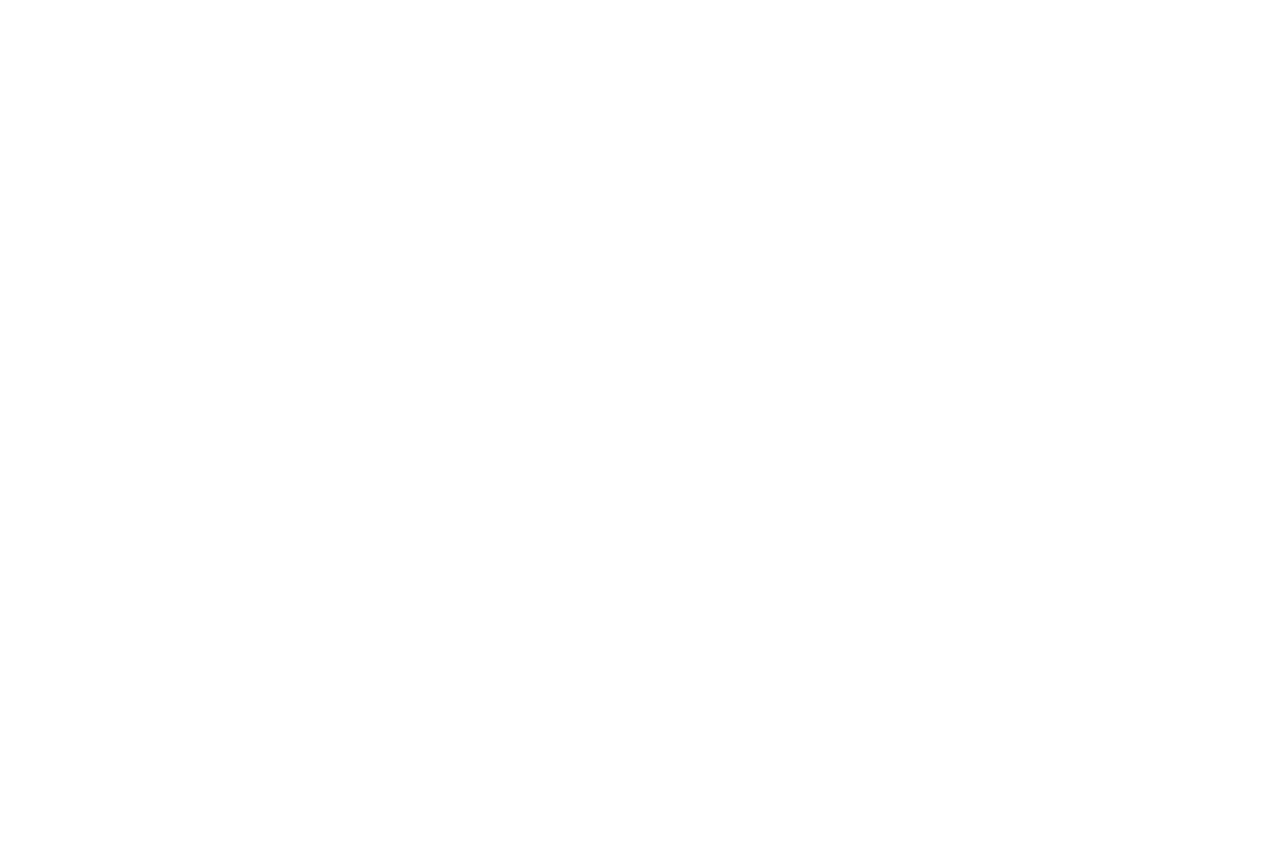
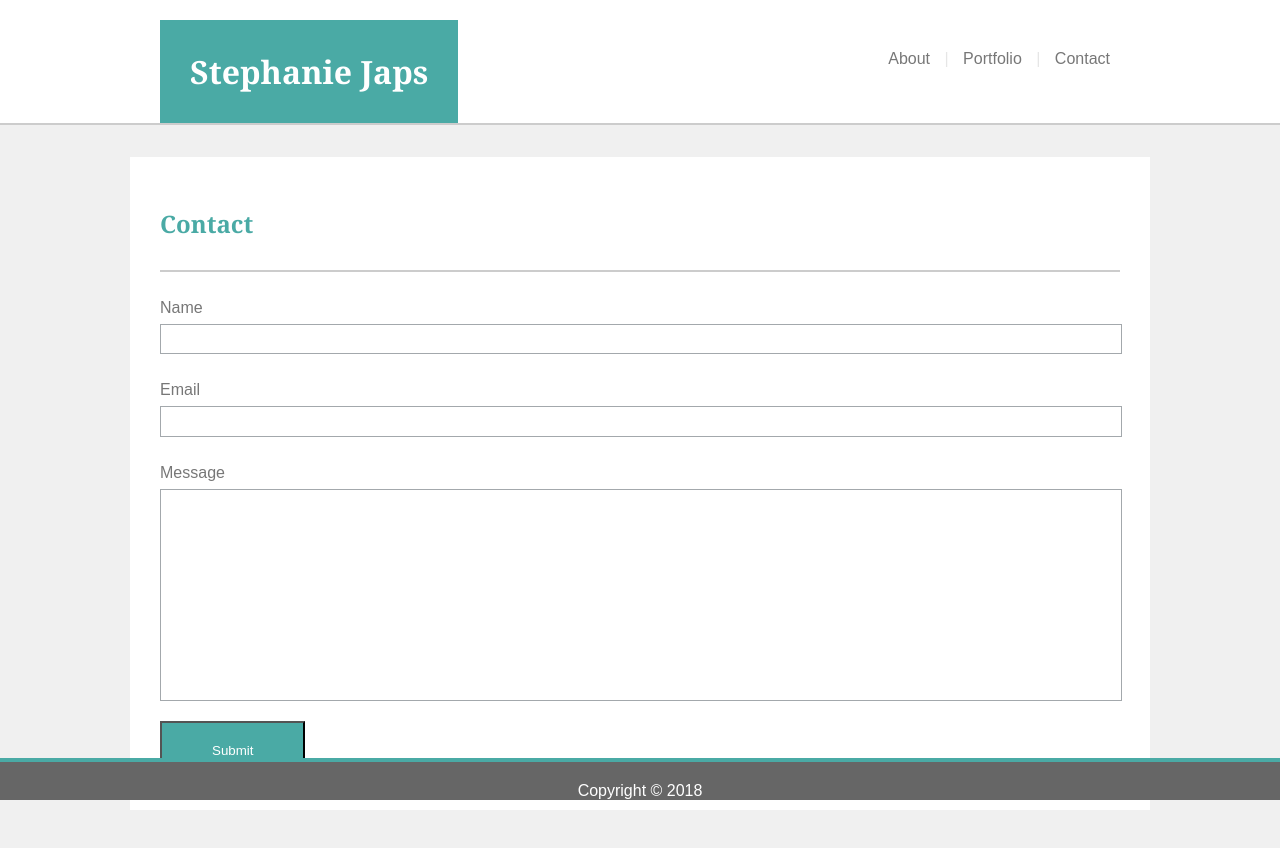
Before and after one commit to minnesotanice/Basic-Portfolio, a plain HTML site: page contact.html in a window 1280 px wide. Before the commit the page ends 800 px from the top, so only its background shows below. Drawn offline with Linux system fonts and the light colour scheme.

Commit message:
more pages and styles

```diff
--- a/assets/css/style.css
+++ b/assets/css/style.css
@@ -1,19 +1,57 @@
 body {
+    /* background-image: use recommended from assignment instructions */
+    background-color: rgb(240, 240, 240);
+    box-sizing: content-box;
+    color: #777;
     font-family: 'Arial', 'Helvetica Neue', Helvetica, sans-serif;
+    margin: 0;
+    position: relative;
 }
 a {
-
+    color: #777;
+    text-decoration: none;
 }
 a:hover {
 
 }
 
+/* CLEAR FIX */
+/* ::  more widely adopted for pseudo elements because it provides support for IE8 */
+.clear-fix::after {
+    content: "";
+    display: block;
+    clear: both;
+}
+
 /* HEADING TAGS */
 /* all should be font-family: 'Georgia', Times, Times New Roman, serif; */
-h1 {
+h1, h2, h3, h4, h5, h6 {
     font-family: 'Georgia', Times, Times New Roman, serif;
 }
 
+/* FORM */
+label {
+    display: block;
+}
+input {
+    border: 1px solid #a3a8ac;
+    display: block;
+    line-height: 1.4;
+    margin: 0 0 20px 0;
+    padding: 5px;
+    width: 99%;
+
+}
+input.message {
+    height: 200px;
+}
+button {
+    padding: 20px 50px;
+    background: #4aaaa5;
+    color: #fff;
+}
+
+/* HEADER */
 header {
     background: #fff;
 }
@@ -24,23 +62,76 @@ header {
     margin: 0 auto;
     width: 960px;
 }
+h1#header-title {
+    background: #4aaaa5;
+    color: #fff;
+    display: inline-block;
+    margin: 20px 0 0 0;
+    padding: 30px;
+
+}
+
+/* NAVIGATION */
+nav {
+    float: right;
+    margin: 40px 0;
+    text-align: right;
+}
+
+nav div {
+    display: inline-block;
+}
+nav .link {
+    padding: 10px;
+}
+nav .separator {
+    color: rgb(230, 230, 230);
+}
+
+
+
+/* CONTENT */
 #content-wrapper {
-    /* background-image: use recommended from assignment instructions */
+    margin-bottom: 50px;
 }
 #content {
-    margin: 0 auto;
+    background: #fff;
+    border: 2px solid rgb(240, 240, 240);
+    margin: 30px auto 0;
+    padding: 30px;
     width: 960px;
 }
-#content-title {
+h2.content-title {
+    color: #4aaaa5;
+    border: solid #ccc;
+    border-width: 0 0 2px 0;
+    padding-bottom: 30px;
+}
 
+.bioimage {
+    float: left;
+    height: auto;
+    padding: 0 20px 20px 0;
+    width: 250px;
 }
-article {
 
+section {
+    line-height: 2em;
 }
+
+/* FOOTER */
 footer {
-
+    background: #666666;
+    border:  solid #4aaaa5;
+    border-width: 4px 0 0 0;
+    bottom: 0;
+    position: sticky;
+    width: 100%;
 }
 #footer-content {
-    margin: 0 auto;
+    background: #666666;
+    color: #fff;
+    margin: 20px auto 0;
+    text-align: center;
     width: 960px;
 }
--- a/contact.html
+++ b/contact.html
@@ -0,0 +1,92 @@
+<!DOCTYPE html>
+<html>
+
+<head>
+    <title>Stephanie Japs | Contact</title>
+    <link rel="stylesheet" type="text/css" href="assets/css/style.css">
+</head>
+
+<body>
+
+    <header>
+        <div id="header-wrapper">
+
+            <div id="header-content">
+                <h1 id="header-title">
+                    Stephanie Japs
+                </h1>
+
+                <nav>
+                        <div class="link">
+                            <a href="index.html">
+                                About
+                            </a>
+                            </div>
+                        <div class="separator">
+                            |
+                        </div>
+                        <div class="link">
+                            <a href="portolio.html">
+                                Portfolio
+                            </a>
+                        </div>
+                        <div class="separator">
+                            |
+                        </div>
+                        <div class="link">
+                            <a href="contact.html">
+                                Contact
+                            </a>
+                        </div>
+
+                </nav>
+            </div>
+
+        </div>
+    </header>
+
+    <div id="content-wrapper">
+        <div id="content">
+            <h2 class="content-title">
+                Contact
+            </h2>
+            <section>
+                <form>
+                    <label>
+                        Name
+                    </label>
+                    <input type="text" name="name">
+                    <label>
+                        Email
+                    </label>
+                    <input type="text" name="email">
+                    <label>
+                        Message
+                    </label>
+                    <input type="text" name="message" class="message">
+                    <button type="submit" name="submit">
+                        Submit
+                    </button>
+
+                </form>
+            </section>
+
+
+        </div>
+
+    </div>
+
+
+    <footer>
+        <div id="footer-content">
+            Copyright &copy;
+            <script type="text/javascript">
+                document.write(new Date().getFullYear());
+            </script>
+        </div>
+
+    </footer>
+
+</body>
+
+</html>
```
Also changed, not shown: index.html (+33 -13 lines), portfolio.html (+75 -0 lines).
